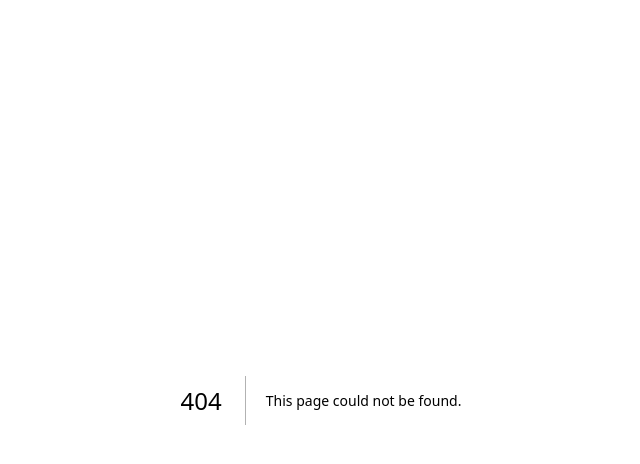
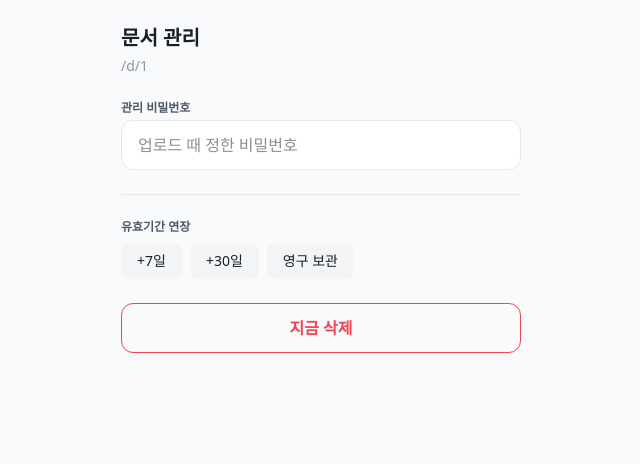
Before and after one commit to pcjo1202/TTL-HTML-share, a Next.js app: page /d/1/manage in a window 1280 px wide. Before the commit this address had no page. Shown: the top 464 px of the page, without its empty margins (319-959 px from the left). Built offline with nearby package versions, Linux system fonts and the light colour scheme; a web font is replaced by a local one.

Commit message:
feat: 문서 관리 페이지 UI를 추가합니다

```diff
--- /dev/null
+++ b/src/app/d/[id]/manage/page.tsx
@@ -0,0 +1,59 @@
+"use client";
+
+import { use, useState } from "react";
+
+export default function ManagePage({
+  params,
+}: {
+  params: Promise<{ id: string }>;
+}) {
+  const { id } = use(params);
+  const [password, setPassword] = useState("");
+  const [msg, setMsg] = useState<string | null>(null);
+
+  async function run(action: "extend" | "delete", ttl?: string) {
+    setMsg(null);
+    const res = await fetch(`/api/manage/${id}`, {
+      method: "POST",
+      headers: { "Content-Type": "application/json" },
+      body: JSON.stringify({ password, action, ttl }),
+    });
+    const json = await res.json();
+    if (!res.ok) return setMsg(json.error ?? "오류가 발생했습니다.");
+    setMsg(action === "delete" ? "삭제되었습니다." : "유효기간이 갱신되었습니다.");
+  }
+
+  return (
+    <main className="mx-auto max-w-md p-6">
+      <h1 className="text-xl font-bold">문서 관리</h1>
+      <p className="mt-1 text-sm text-ink-3">/d/{id}</p>
+
+      <label className="mt-6 block text-xs font-semibold text-ink-2">관리 비밀번호</label>
+      <input
+        type="password"
+        value={password}
+        onChange={(e) => setPassword(e.target.value)}
+        placeholder="업로드 때 정한 비밀번호"
+        className="mt-1 w-full rounded-xl border border-line bg-white px-4 py-3"
+      />
+
+      <div className="mt-6 border-t border-line pt-6">
+        <p className="text-xs font-semibold text-ink-2">유효기간 연장</p>
+        <div className="mt-2 flex flex-wrap gap-2">
+          <button onClick={() => run("extend", "7d")} className="rounded-lg bg-bg-2 px-4 py-2 text-sm font-medium">+7일</button>
+          <button onClick={() => run("extend", "30d")} className="rounded-lg bg-bg-2 px-4 py-2 text-sm font-medium">+30일</button>
+          <button onClick={() => run("extend", "never")} className="rounded-lg bg-bg-2 px-4 py-2 text-sm font-medium">영구 보관</button>
+        </div>
+      </div>
+
+      <button
+        onClick={() => run("delete")}
+        className="mt-6 w-full rounded-xl border border-toss-red py-3 font-semibold text-toss-red"
+      >
+        지금 삭제
+      </button>
+
+      {msg && <p className="mt-4 text-center text-sm text-ink-2">{msg}</p>}
+    </main>
+  );
+}
```
